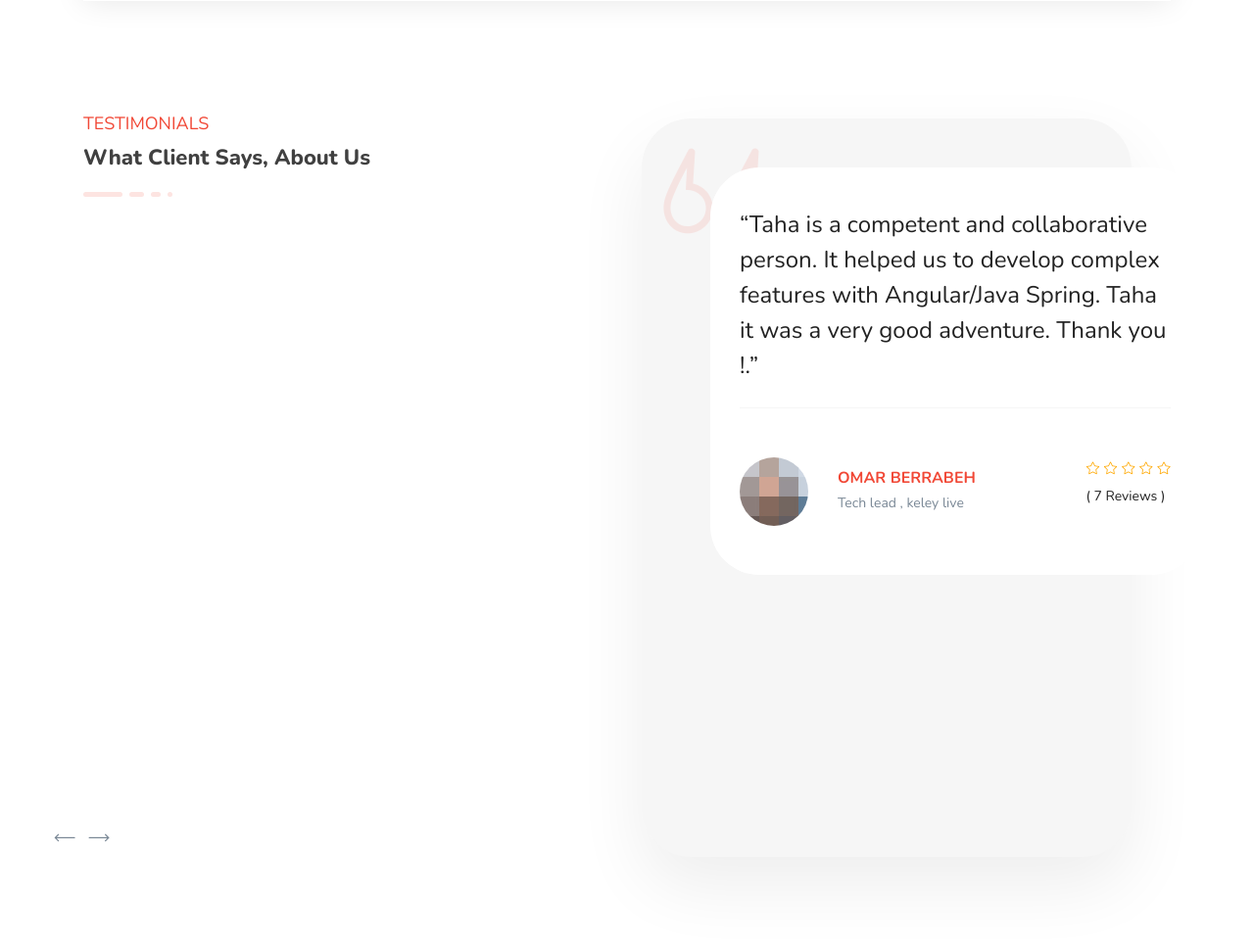
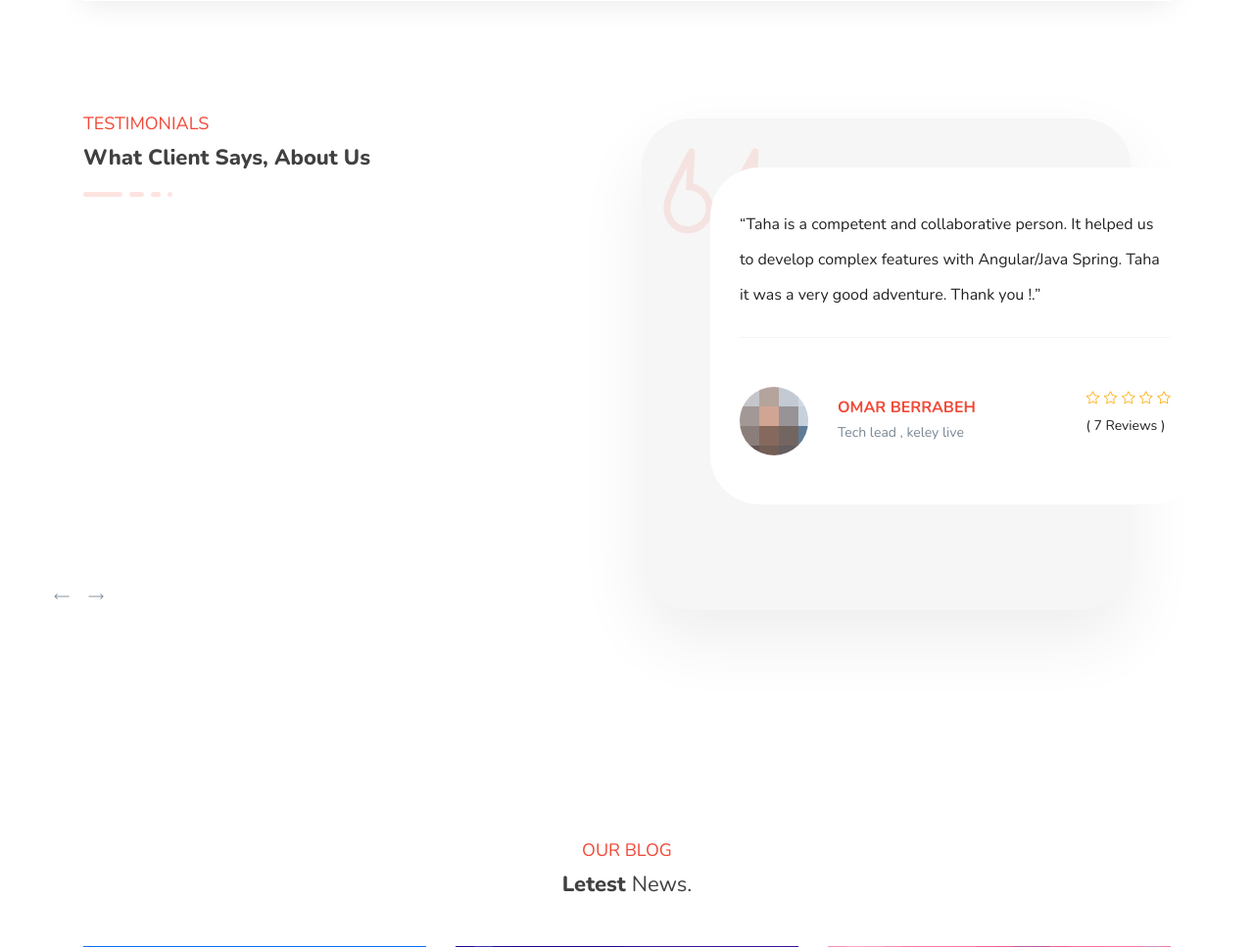
Before and after one commit to LaghzaliTaha/digitalsquad, a PHP site: page / in a window 1280 px wide. Shown: the part 3014-3981 px from the top of the page at 98% size. Run offline with PHP 8.4, Linux system fonts and the light colour scheme; style sheets or scripts are compiled from the project's sources; some web fonts are replaced.

Commit message:
fix testimonial area

```diff
--- a/assets/scss/_testimonial.scss
+++ b/assets/scss/_testimonial.scss
@@ -79,7 +79,7 @@
 
     & .testimonial-text{
         & .text{
-            font-size: 24px;
+            font-size: 16px;
             font-weight: 400;
             font-family: $font-2;
             line-height: 36px;
@@ -148,7 +148,7 @@
         position: absolute;
         bottom: 0;
         left: -670px;
-        font-size: 22px;
+        font-size: 16px;
         cursor: pointer;
         color: $body-color;
         @include transition(0.3s);
--- a/index.html
+++ b/index.html
@@ -454,7 +454,7 @@
                             </div> <!-- single testimonial -->
                             <div class="single-testimonial">
                                 <div class="testimonial-text">
-                                    <p class="text">“J’ai eu le plaisir de collaborer avec Taha dans un projet pour le compte de l’OCP. Initialement, j’ai recruté Taha autant que Développeur Backend Junior, mais il a rapidement démontré qu’il a la carrure d’un consultant Senior indépendamment du nombre de ses années d’expérience. Sa prise d’initiative et son avis d’expertise couplé de sa maitrise du « fullstack » ont été d’un apport énorme au projet. Je le recommande vivement pour quelqu’un qui souhaite enrichir ses équipes avec des « doers ».”</p>
+                                    <p class="text">“J’ai eu le plaisir de collaborer avec Taha dans un projet pour le compte de l’OCP. Sa prise d’initiative et son avis d’expertise couplé de sa maitrise du « fullstack » ont été d’un apport énorme au projet. Je le recommande vivement pour quelqu’un qui souhaite enrichir ses équipes avec des « doers ».”</p>
                                 </div>
                                 <div class="testimonial-author d-sm-flex justify-content-between">
                                     <div class="author-info d-flex align-items-center">
```
